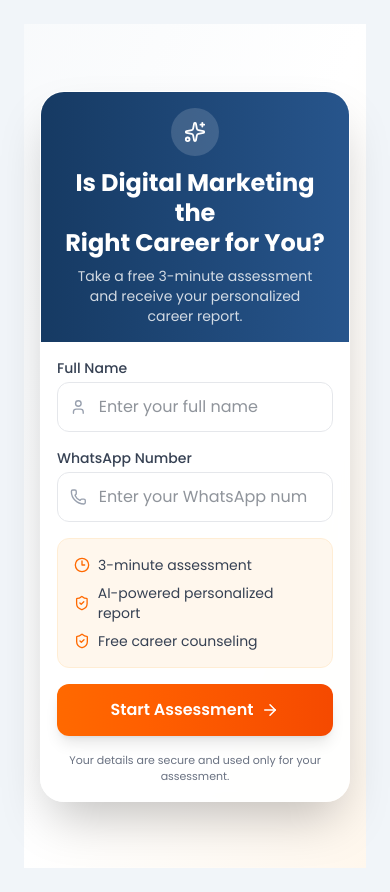
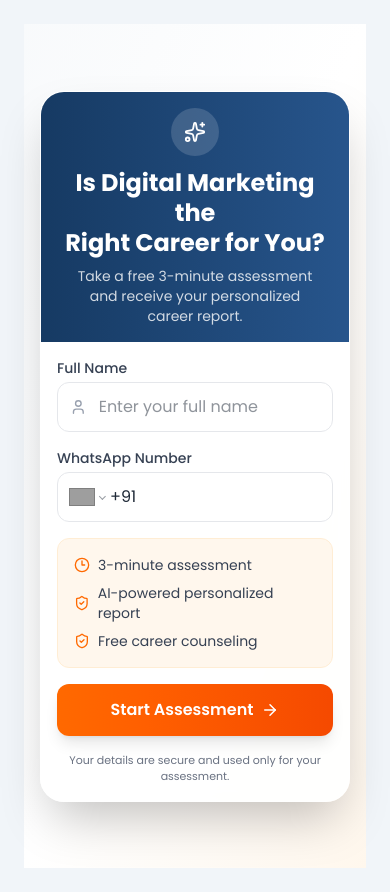
Before and after one commit to impactdigitalmarketinginstitut-ship-it/DigitalMarketingCareerfitCheck, a Next.js app: page /assessment in a window 390 px wide. Built offline with nearby package versions, Linux system fonts and the light colour scheme; grey boxes are pictures that could not be loaded.

Commit message:
country code added to phone number

```diff
--- a/app/layout.tsx
+++ b/app/layout.tsx
@@ -1,5 +1,6 @@
 import type { Metadata } from "next";
 import { Poppins } from "next/font/google";
+import "react-phone-number-input/style.css";
 import "./globals.css";
 
 const poppins = Poppins({
--- a/components/assessment/LeadForm.tsx
+++ b/components/assessment/LeadForm.tsx
@@ -10,6 +10,8 @@ import {
   Sparkles,
   Clock3,
 } from "lucide-react";
+import PhoneInput from "react-phone-number-input";
+import { isValidPhoneNumber } from "react-phone-number-input";
 interface LeadFormProps {
   onContinue: (data: {
     leadId: string;
@@ -49,15 +51,11 @@ export default function LeadForm({ onContinue }: LeadFormProps) {
       isValid = false;
     }
 
-    // WhatsApp Validation
-    const phone = whatsapp.replace(/\D/g, "");
-
-    if (!phone) {
+    if (!whatsapp) {
       newErrors.whatsapp = "Please enter your WhatsApp number.";
       isValid = false;
-    } else if (phone.length < 10 || phone.length > 15) {
-      newErrors.whatsapp =
-        "Enter a valid WhatsApp number.";
+    } else if (!isValidPhoneNumber(whatsapp)) {
+      newErrors.whatsapp = "Please enter a valid WhatsApp number.";
       isValid = false;
     }
 
@@ -87,7 +85,7 @@ export default function LeadForm({ onContinue }: LeadFormProps) {
           },
           body: JSON.stringify({
             fullName: fullName.trim(),
-          phone: whatsapp.replace(/\D/g, ""),
+           phone: whatsapp
           }),
         }
       );
@@ -111,7 +109,7 @@ if (!response.ok) {
       onContinue({
         leadId: data.leadId,
         fullName: fullName.trim(),
-      whatsapp: whatsapp.replace(/\D/g, ""),
+        whatsapp,
       });
     } catch (err) {
       console.error(err);
@@ -201,24 +199,17 @@ if (!response.ok) {
           {/* WhatsApp */}
 
           <div>
-
             <label className="mb-1 block text-sm font-medium text-gray-700">
               WhatsApp Number
             </label>
 
-          <div className="flex items-center rounded-xl border border-gray-200 px-3 transition-all focus-within:border-orange-500 focus-within:ring-4 focus-within:ring-orange-100">
-
-            <Phone
-              size={18}
-              className="text-gray-400"
-            />
-
-            <input
-              type="tel"
-              placeholder="Enter your WhatsApp number"
+            <div className="rounded-xl border border-gray-200 px-3 py-3 transition-all focus-within:border-orange-500 focus-within:ring-4 focus-within:ring-orange-100">
+              <PhoneInput
+                international
+                defaultCountry="IN"
                 value={whatsapp}
-              onChange={(e) => {
-                setWhatsapp(e.target.value);
+                onChange={(value) => {
+                  setWhatsapp(value || "");
 
                   if (errors.whatsapp) {
                     setErrors((prev) => ({
@@ -227,9 +218,9 @@ if (!response.ok) {
                     }));
                   }
                 }}
-              className="w-full bg-transparent px-3 py-3 outline-none"
+                placeholder="Enter WhatsApp Number"
+                className="phone-input"
               />
-
             </div>
 
             {errors.whatsapp && (
@@ -237,7 +228,6 @@ if (!response.ok) {
                 {errors.whatsapp}
               </p>
             )}
-
           </div>
 
           {/* Trust */}
--- a/package.json
+++ b/package.json
@@ -12,13 +12,16 @@
     "@hookform/resolvers": "^5.5.7",
     "axios": "^1.18.1",
     "framer-motion": "^12.43.0",
+    "libphonenumber-js": "^1.13.10",
     "lucide-react": "^1.28.0",
     "mongoose": "^9.8.1",
     "next": "16.2.12",
     "react": "19.2.4",
     "react-dom": "19.2.4",
     "react-hook-form": "^7.83.0",
+    "react-phone-number-input": "^3.4.17",
     "recharts": "^3.10.1",
+    "resend": "^6.18.1",
     "sonner": "^2.0.7",
     "zod": "^4.4.3",
     "zustand": "^5.0.14"
```
Also changed, not shown: 1 other file (tests, documents, lock files or other folders). Lines whose indentation alone changed are shown as unchanged.
